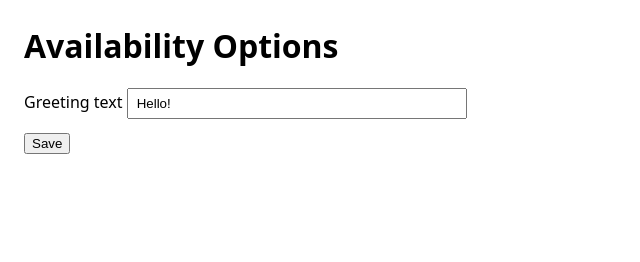
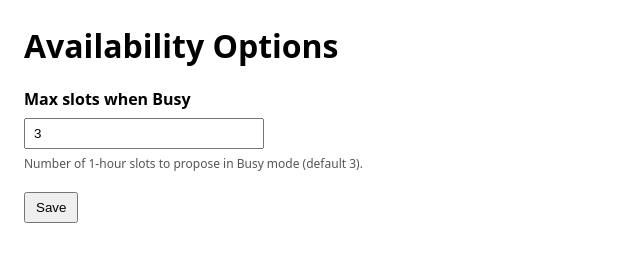
Before and after one commit to ouahadi/availability, a browser extension: page src/options.html in a window 1280 px wide. Shown: the whole page, without its empty margins (0-640 px from the left). Drawn offline with Linux system fonts and the light colour scheme.

Commit message:
max slots when busy functionality

```diff
--- a/src/availability.js
+++ b/src/availability.js
@@ -138,7 +138,9 @@ export async function generateAvailability(events, startDate, endDate, options =
   const holidays = await fetchUkHolidaysSet();
   const now = new Date();
   const out = [];
+  let remainingSlots = Math.max(0, Number(maxSlots) || 0);
   for (let d = startOfDayLocal(startDate); d <= endDate; d = addDays(d, 1)) {
+    if (mode === "busy" && remainingSlots <= 0) break;
     const { start: rawStart, end: rawEnd } = getDayWindow(d, context);
     if (!rawStart || !rawEnd) continue; // skip days outside context
 
@@ -198,10 +200,11 @@ export async function generateAvailability(events, startDate, endDate, options =
         busyEdges.add(b.end?.getTime());
       }
       const adjacent = hourSlots.filter(s => busyEdges.has(s.start.getTime()) || busyEdges.has(s.end.getTime()));
-      const limited = adjacent.slice(0, Math.max(1, maxSlots));
+      const limited = adjacent.slice(0, Math.max(0, remainingSlots));
       if (limited.length) {
         const line = `${d.toLocaleDateString(undefined, { weekday: "long" })}, ${d.toLocaleDateString(undefined, { month: "long", day: "2-digit" })} - ${limited.map(s => `${fmtTime(s.start)}-${fmtTime(s.end)}`).join(" and ")}`;
         out.push(line);
+        remainingSlots -= limited.length;
       }
       continue;
     }
--- a/src/options.html
+++ b/src/options.html
@@ -6,16 +6,20 @@
     <title>Availability Options</title>
     <style>
       body { font-family: system-ui, -apple-system, Segoe UI, Roboto, sans-serif; margin: 24px; }
-      label { display: block; margin-bottom: 12px; }
-      input[type="text"] { width: 320px; padding: 6px 8px; }
+      .section { margin-bottom: 20px; }
+      label { display: block; margin-bottom: 8px; font-weight: 600; }
+      input[type="text"], input[type="number"] { width: 220px; padding: 6px 8px; }
+      .hint { font-size: 12px; color: #555; margin-top: 6px; }
+      button { padding: 6px 10px; }
     </style>
   </head>
   <body>
     <h1>Availability Options</h1>
-    <label>
-      Greeting text
-      <input id="greeting" type="text" placeholder="Hello!" />
-    </label>
+    <div class="section">
+      <label for="maxSlots">Max slots when Busy</label>
+      <input id="maxSlots" type="number" min="1" step="1" />
+      <div class="hint">Number of 1-hour slots to propose in Busy mode (default 3).</div>
+    </div>
     <button id="save">Save</button>
     <span id="saved" style="margin-left:8px;"></span>
     <script src="./options.js" type="module"></script>
--- a/src/options.js
+++ b/src/options.js
@@ -1,14 +1,18 @@
-const greetingInput = document.getElementById("greeting");
+const maxSlotsInput = document.getElementById("maxSlots");
 const saveBtn = document.getElementById("save");
 const savedEl = document.getElementById("saved");
 
 async function load() {
-  const { greeting = "Hello!" } = await chrome.storage.sync.get(["greeting"]);
-  greetingInput.value = greeting;
+  const { prefs } = await chrome.storage.sync.get(["prefs"]);
+  const maxSlots = Number(prefs?.maxSlots) || 3;
+  maxSlotsInput.value = String(maxSlots);
 }
 
 async function save() {
-  await chrome.storage.sync.set({ greeting: greetingInput.value.trim() });
+  const maxSlots = Math.max(1, Number(maxSlotsInput.value || 3));
+  const current = (await chrome.storage.sync.get(["prefs"])).prefs || {};
+  const updated = { ...current, maxSlots };
+  await chrome.storage.sync.set({ prefs: updated });
   savedEl.textContent = "Saved";
   setTimeout(() => (savedEl.textContent = ""), 1200);
 }
```
